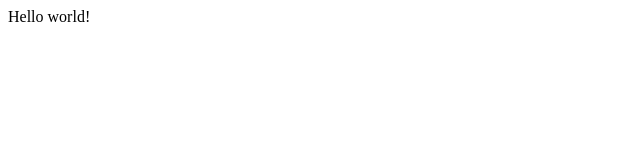
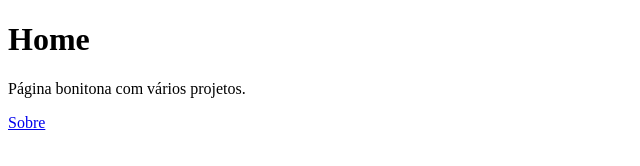
Before and after one commit to MagnoNeves2/portfolio, a Gatsby site: page / in a window 1280 px wide. Shown: the whole page, without its empty margins (0-640 px from the left). Built offline with nearby package versions, Linux system fonts and the light colour scheme; Gatsby itself is replaced by a stand-in of ours.

Commit message:
Configuração das páginas Home e Sobre, e criação do componente Header

```diff
--- /dev/null
+++ b/src/components/header.js
@@ -0,0 +1,6 @@
+import React from 'react';
+
+export default props =>
+    <h1>
+        {props.title}
+    </h1>
--- a/src/pages/index.js
+++ b/src/pages/index.js
@@ -1,5 +1,13 @@
 import React from "react"
+import Header from '../components/header'
+import { Link } from "gatsby"
 
-export default function Home() {
-  return <div>Hello world!</div>
-}
+export default () =>
+  <div>
+    <Header title="Home" />
+
+    <p>
+      Página bonitona com vários projetos.
+    </p>
+    <Link to="sobre">Sobre</Link>
+  </div>
```
Also changed, not shown: src/pages/sobre.js (added, +14 -0 lines).
